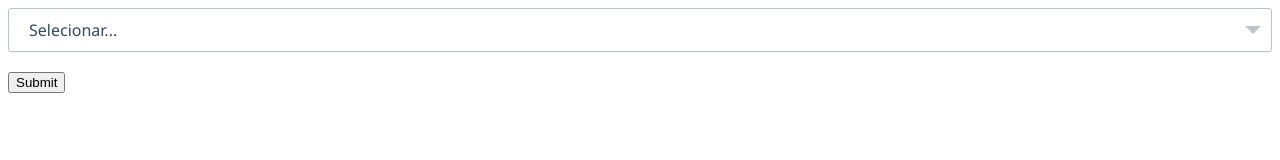
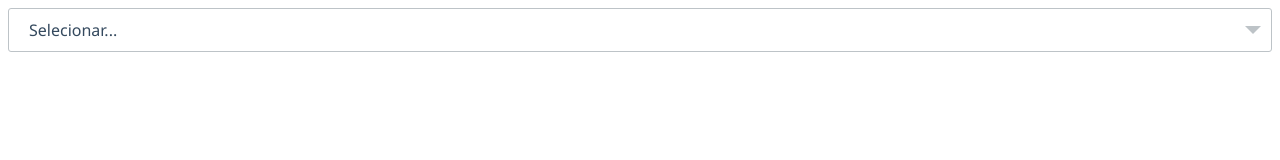
Before and after one commit to jeffersonRibeiro/jquery-simpleSelect, a website: page index.html in a window 1280 px wide. Drawn offline with nearby package versions, Linux system fonts and the light colour scheme.

Commit message:
imagem readme

```diff
--- a/index.html
+++ b/index.html
@@ -13,7 +13,7 @@
     <form>
         <select id="segment" name="segmentation"></select>
 
-        <input type="submit"/>
+        <!-- <input type="submit"/> -->
     </form>
 
     <script src="https://cdnjs.cloudflare.com/ajax/libs/jquery/3.3.1/jquery.js"></script>
```
Also changed, not shown: README.md, doc/example.png (added).
